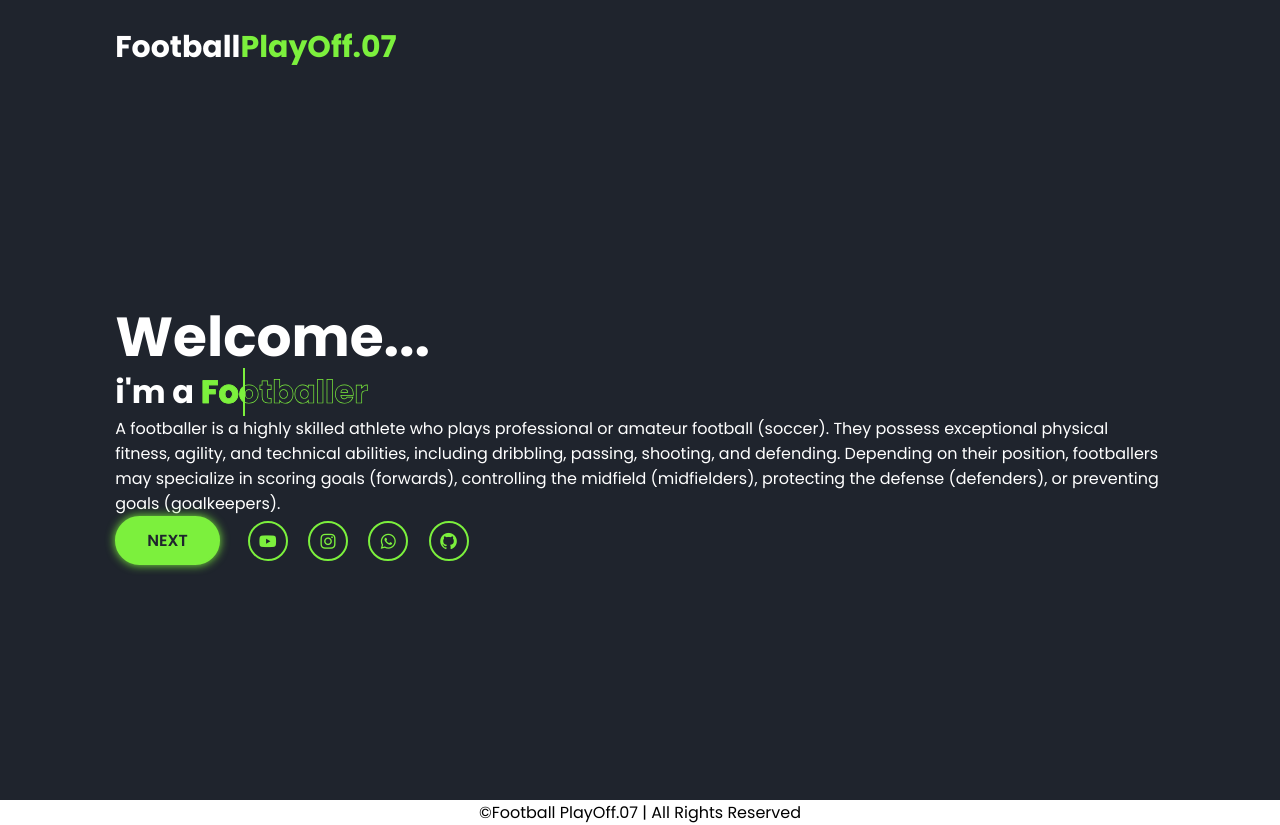
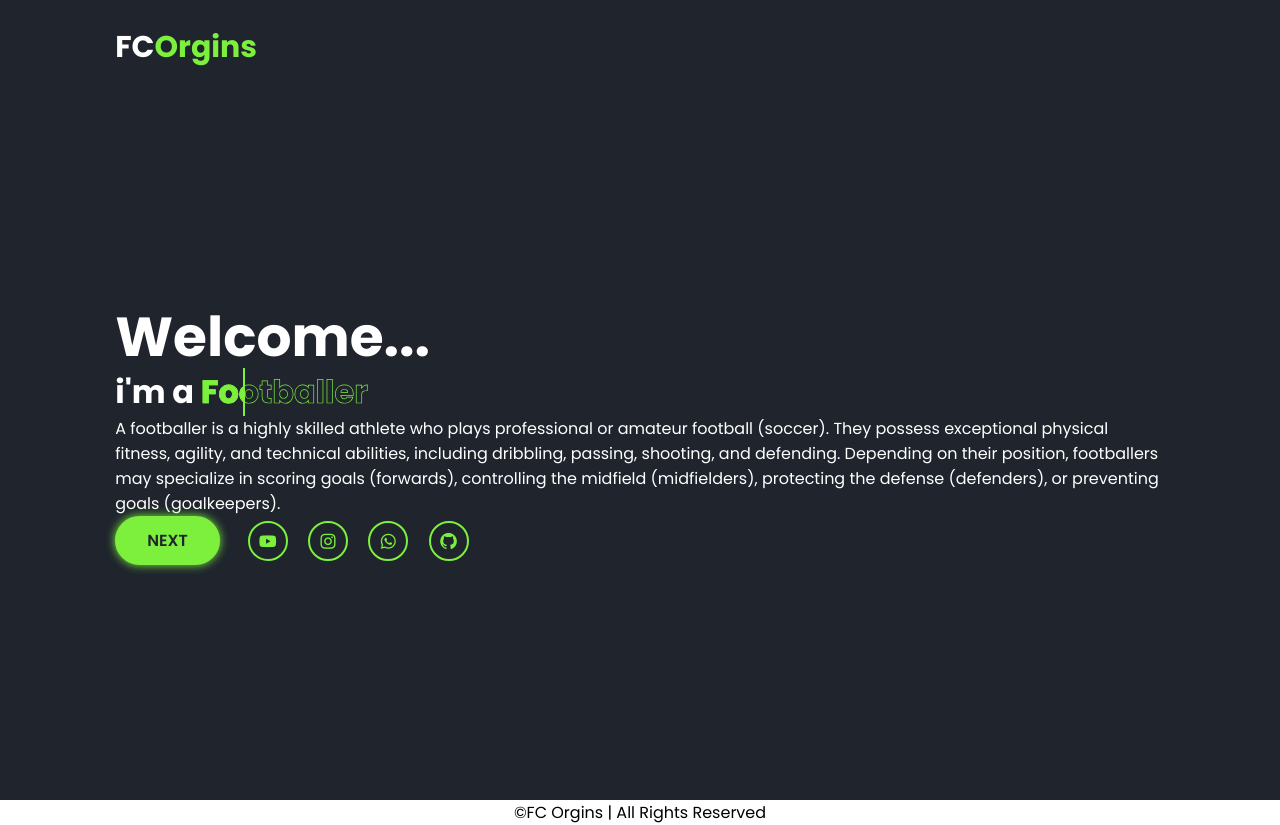
Before and after one commit to footballplayoff/footballplayoff.07, a plain HTML site: page index.html in a window 1280 px wide. Drawn offline with nearby package versions, Linux system fonts and the light colour scheme.

Commit message:
Update index.html

```diff
--- a/index.html
+++ b/index.html
@@ -5,7 +5,7 @@
     <meta charset="UTF-8">
     <meta http-equiv="X-UA-Compatible" content="IE=edge">
     <meta name="viewport" content="width=device-width, initial-scale=1.0">
-    <title>Football PlayOff.07</title>
+    <title>FC Orgins</title>
     <link href='https://unpkg.com/boxicons@2.1.4/css/boxicons.min.css' rel='stylesheet'>
     <link rel="stylesheet" href="style.css">
 </head>
@@ -13,7 +13,7 @@
 <body>
 
     <nav class="navbar">
-        <a href="index.html" class="logo">Football<span>PlayOff.07</span></a>
+        <a href="index.html" class="logo">FC<span>Orgins</span></a>
     </nav>
 
     <div class="bars-animation">
@@ -62,10 +62,11 @@
 
     <footer>
         <center><p class="copyright">
-            &copy;Football PlayOff.07 | All Rights Reserved
+            &copy;FC Orgins | All Rights Reserved
         </p></center>
     </footer>
 
 </body>
 
+
 </html>
```
